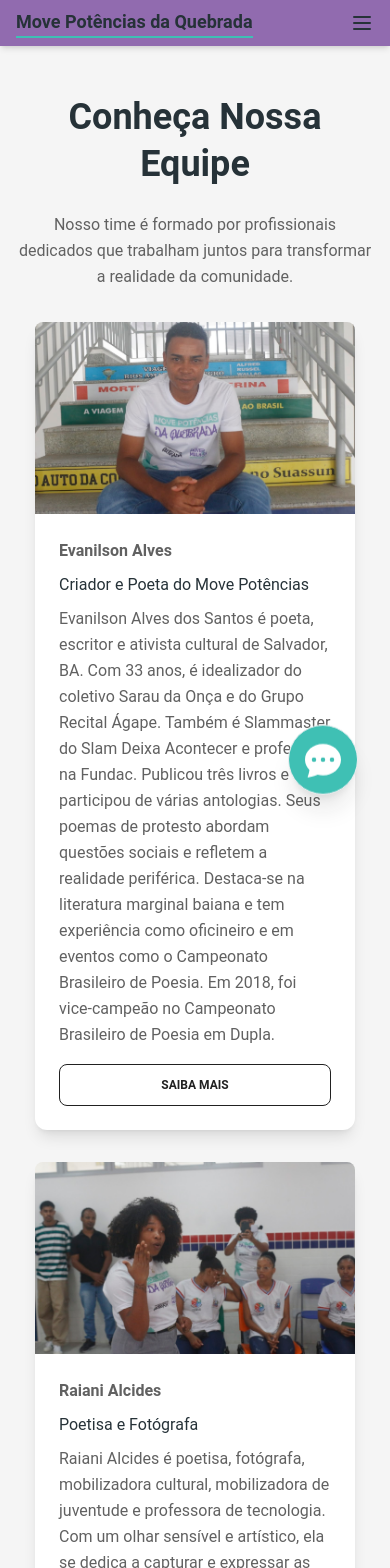
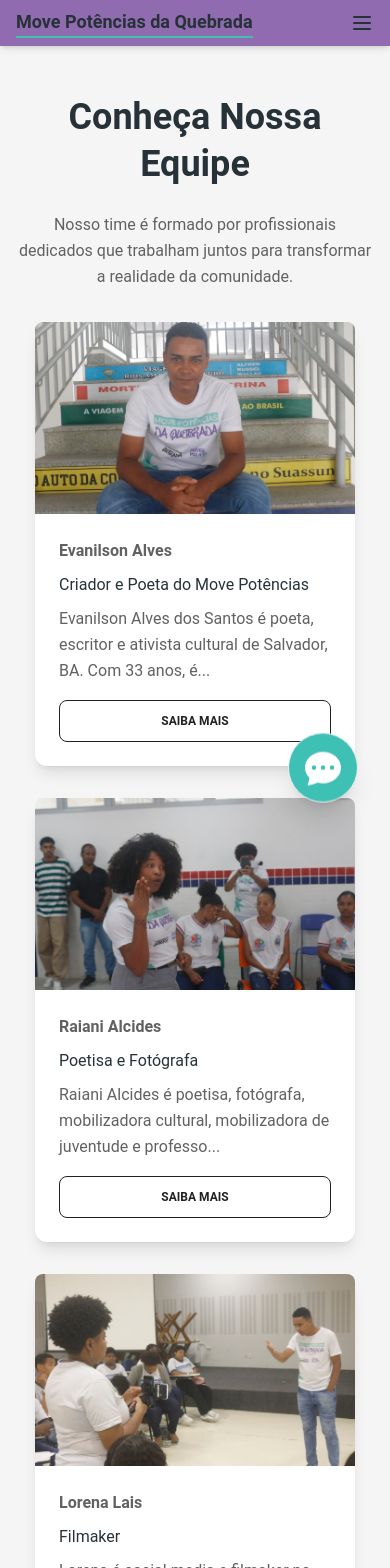
Before and after one commit to diegofranca92/move-potencias-site, a Next.js app: page /equipe in a window 390 px wide. Shown: the top 1568 px of the page. Built offline with nearby package versions, Linux system fonts and the light colour scheme.

Commit message:
improve things

```diff
--- a/src/app/equipe/page.tsx
+++ b/src/app/equipe/page.tsx
@@ -1,9 +1,9 @@
 'use client';
+import { useState } from 'react';
 import { Button, Card, Typography } from '@material-tailwind/react';
 import Image from 'next/image';
 
 export default function Equipe() {
-  // Dados fictícios dos membros da equipe
   const membros = [
     {
       nome: 'Evanilson Alves',
@@ -16,14 +16,14 @@ export default function Equipe() {
       nome: 'Raiani Alcides',
       cargo: 'Poetisa e Fotógrafa',
       descricao:
-        'Raiani Alcides é poetisa, fotógrafa, mobilizadora cultural, mobilizadora de juventude e professora de tecnologia. Com um olhar sensível e artístico, ela se dedica a capturar e expressar as histórias e vivências das comunidades que retrata. Seu trabalho é marcado pela busca de autenticidade e pela valorização das narrativas periféricas, sempre com um enfoque social e transformador. Além de sua atuação como artista, Raiani é uma facilitadora de processos culturais e de empoderamento juvenil, focando especialmente em meninas pretas, com o objetivo de quebrar paradigmas e abrir espaços para essas jovens no ambiente da tecnologia. Como professora de tecnologia, ela se dedica a formar e capacitar essas meninas, conectando-as à sua própria identidade e ao potencial criativo, enquanto as prepara para o futuro, unindo arte e inovação.',
+        'Raiani Alcides é poetisa, fotógrafa, mobilizadora cultural, mobilizadora de juventude e professora de tecnologia. Com um olhar sensível e artístico, ela se dedica a capturar e expressar as histórias e vivências das comunidades que retrata. Seu trabalho é marcado pela busca de autenticidade e pela valorização das narrativas periféricas, sempre com um enfoque social e transformador.',
       imagem: '/assets/ray.jpg',
     },
     {
       nome: 'Lorena Lais',
       cargo: 'Filmaker',
       descricao:
-        'Lorena é social media e filmaker no Instagram do projeto Move Potências. Com experiência em fotografia, filmagem com dispositivos móveis e edição de vídeo, ela se especializa na produção de conteúdo audiovisual para eventos culturais e literários. Sua paixão é capturar momentos autênticos, compartilhando vídeos e coberturas ao vivo nos stories para criar uma experiência envolvente. Seu trabalho foca em fortalecer a presença digital do projeto e engajar a audiência, destacando o valor cultural de cada evento registrado.',
+        'Lorena é social media e filmaker no Instagram do projeto Move Potências. Com experiência em fotografia, filmagem com dispositivos móveis e edição de vídeo, ela se especializa na produção de conteúdo audiovisual para eventos culturais e literários. Sua paixão é capturar momentos autênticos, compartilhando vídeos e coberturas ao vivo nos stories para criar uma experiência envolvente.',
       imagem: '/assets/lorena.jpg',
     },
     {
@@ -37,10 +37,17 @@ export default function Equipe() {
       nome: 'Diego França',
       cargo: 'Consultor de TI e Produtor cultural',
       descricao:
-        'Diego França é consultor de TI e produtor cultural, unindo seu conhecimento técnico à paixão pela cultura. Com uma abordagem inovadora, ele aplica sua expertise em tecnologia para impulsionar projetos culturais e sociais, criando soluções eficientes e impactantes. Diego se dedica a fortalecer a cena cultural, utilizando sua visão estratégica e habilidades em TI para transformar ideias em realidade, sempre com foco no desenvolvimento e na conectividade das iniciativas culturais.',
+        'Diego França é consultor de TI e produtor cultural, unindo seu conhecimento técnico à paixão pela cultura. Com uma abordagem inovadora, ele aplica sua expertise em tecnologia para impulsionar projetos culturais e sociais, criando soluções eficientes e impactantes.',
       imagem: '/assets/diego.jpg',
     },
   ];
+
+  // Estado para controlar os textos expandidos
+  const [expandedIndex, setExpandedIndex] = useState<number | null>(null);
+
+  const toggleExpand = (index: number) => {
+    setExpandedIndex(expandedIndex === index ? null : index);
+  };
 
   return (
     <div className="min-h-screen bg-gray-100">
@@ -55,7 +62,6 @@ export default function Equipe() {
           </Typography>
         </div>
 
-        {/* Seção da equipe */}
         <div className="grid grid-cols-1 sm:grid-cols-2 lg:grid-cols-3 gap-8">
           {membros.map((membro, index) => (
             <Card key={index} className="max-w-xs mx-auto shadow-lg">
@@ -73,11 +79,20 @@ export default function Equipe() {
                 <Typography color="blue-gray" className="font-normal mb-2">
                   {membro.cargo}
                 </Typography>
-                <Typography color="gray" className="font-normal mb-4">
-                  {membro.descricao}
+                <Typography
+                  color="gray"
+                  className="font-normal mb-4"
+                >
+                  {expandedIndex === index
+                    ? membro.descricao
+                    : `${membro.descricao.substring(0, 96)}...`}
                 </Typography>
-                <Button variant="outlined" fullWidth>
-                  Saiba mais
+                <Button
+                  variant="outlined"
+                  fullWidth
+                  onClick={() => toggleExpand(index)}
+                >
+                  {expandedIndex === index ? 'Mostrar menos' : 'Saiba mais'}
                 </Button>
               </div>
             </Card>
--- a/src/components/Timeline.tsx
+++ b/src/components/Timeline.tsx
@@ -119,7 +119,7 @@ export function MoveTimeline({ showAll }: MoveTimelineOptions) {
           ? timelineData
           : timelineData.filter((item) => item.destaque)
         ).map((event, index) => (
-          <TimelineItem key={event.year} className="md:h-28 h-auto my-4 group">
+          <TimelineItem key={event.year} className="md:h-28 h-auto my-4 md:m-0 group">
             {index < timelineData.length - 1 && (
               <TimelineConnector className="md:!w-[78px] !w-[108px]" />
             )}
```
